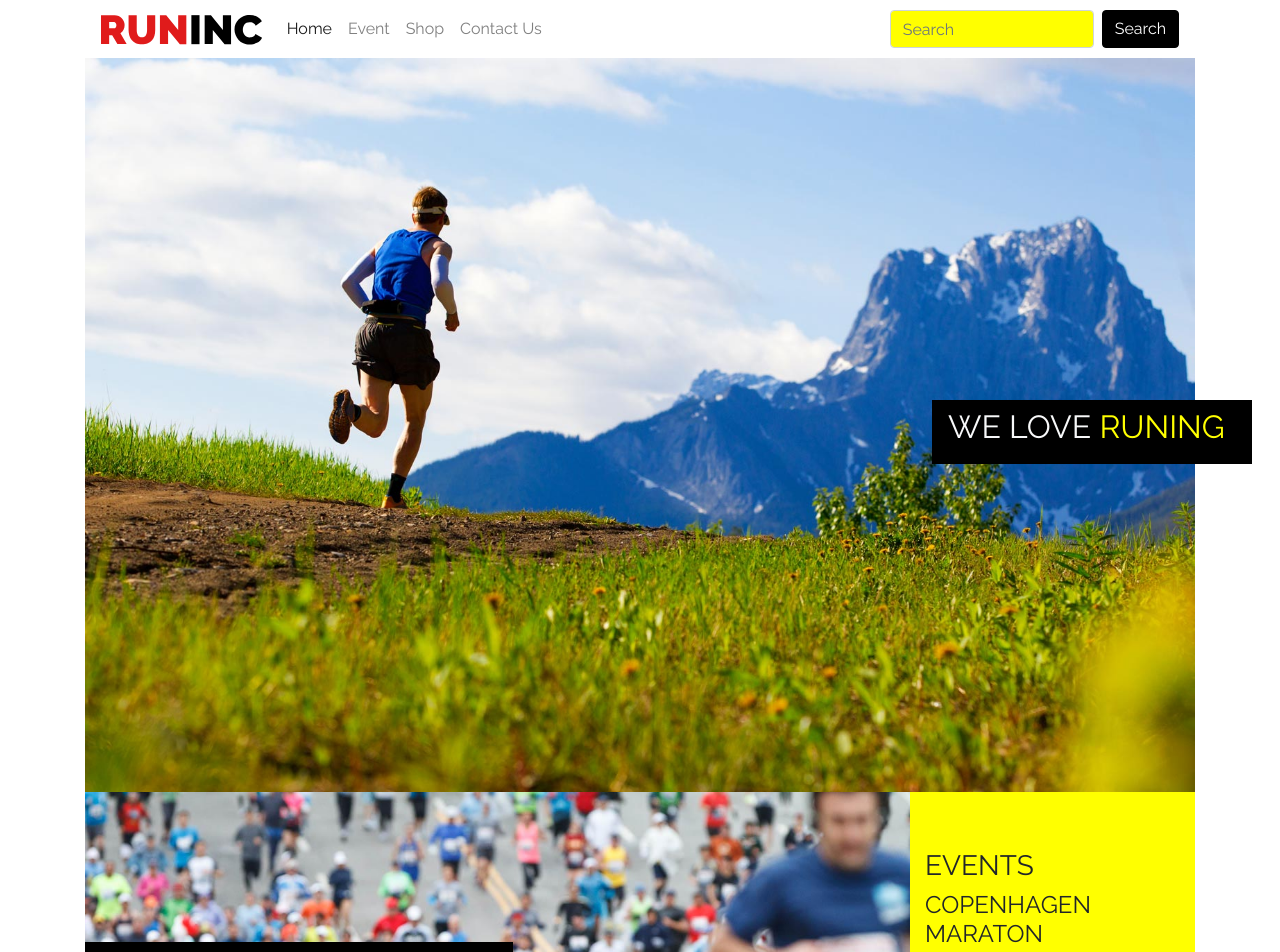
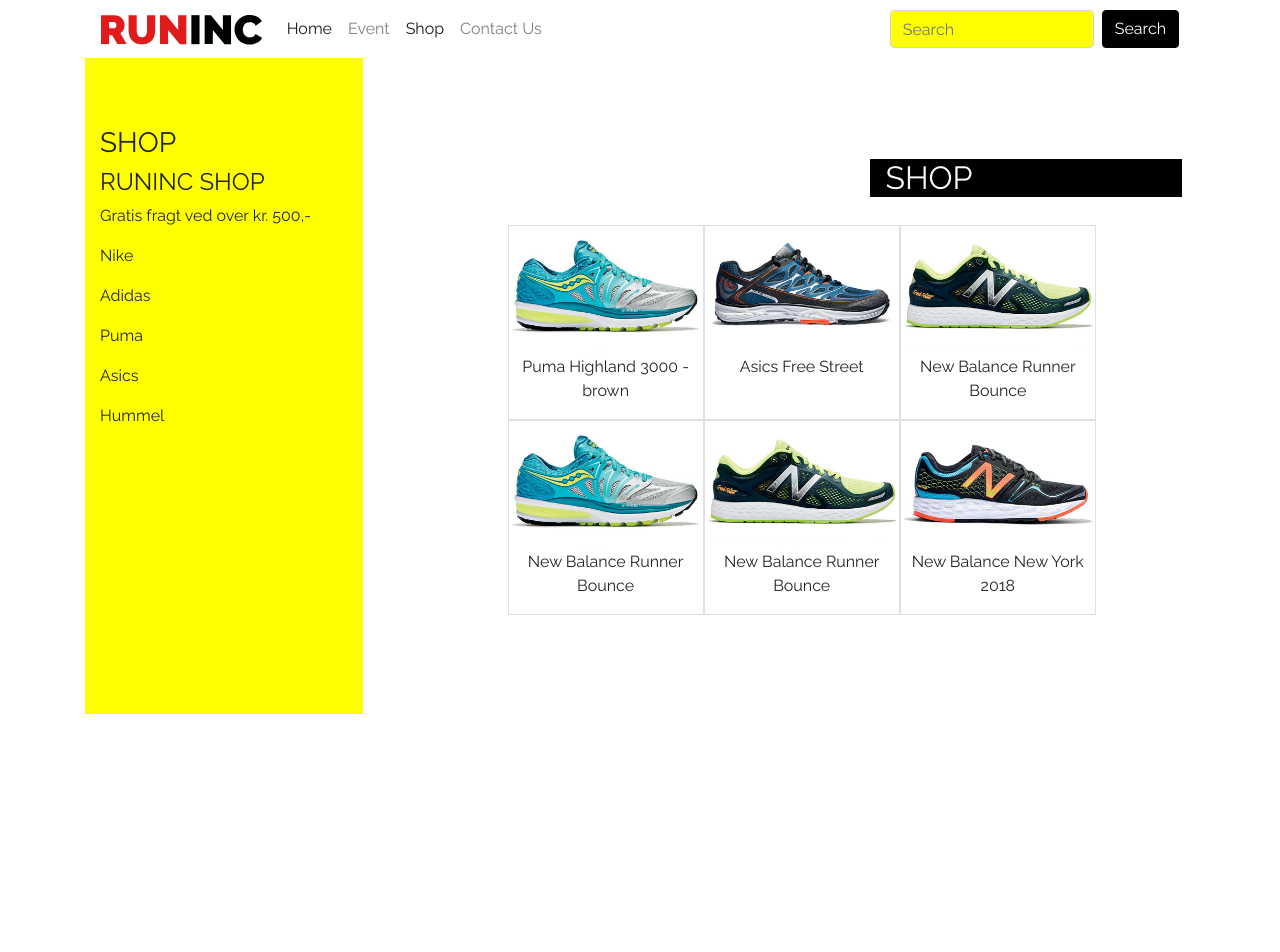
Before and after one commit to kirkemann/reactweb, a React (Create React App) app: page /Shop in a window 1280 px wide. Shown: the top 952 px of the page. After the commit the page ends 800 px from the top, so only its background shows below. Built offline with nearby package versions, Linux system fonts and the light colour scheme.

Commit message:
færdig inden responsiv

```diff
--- a/package.json
+++ b/package.json
@@ -7,6 +7,7 @@
     "node-sass": "^4.12.0",
     "react": "^16.9.0",
     "react-dom": "^16.9.0",
+    "react-router-dom": "^5.0.1",
     "react-scripts": "3.1.1"
   },
   "scripts": {
--- a/public/index.html
+++ b/public/index.html
@@ -41,5 +41,16 @@
       To begin the development, run `npm start` or `yarn start`.
       To create a production bundle, use `npm run build` or `yarn build`.
     -->
+    <script src="https://code.jquery.com/jquery-3.3.1.slim.min.js"
+integrity="sha384-q8i/X+965DzO0rT7abK41JStQIAqVgRVzpbzo5smXKp4YfRvH+8abtTE1Pi6jizo"
+crossorigin="anonymous"></script>
+
+<script src="https://cdnjs.cloudflare.com/ajax/libs/popper.js/1.14.0/umd/popper.min.js"
+integrity="sha384-cs/chFZiN24E4KMATLdqdvsezGxaGsi4hLGOzlXwp5UZB1LY//20VyM2taTB4QvJ"
+crossorigin="anonymous"></script>
+
+<script src="https://stackpath.bootstrapcdn.com/bootstrap/4.1.0/js/bootstrap.min.js"
+integrity="sha384-uefMccjFJAIv6A+rW+L4AHf99KvxDjWSu1z9VI8SKNVmz4sk7buKt/6v9KI65qnm"
+crossorigin="anonymous"></script>
   </body>
 </html>
--- a/src/App.js
+++ b/src/App.js
@@ -1,20 +1,25 @@
 import React from 'react';
+import { BrowserRouter, Route } from 'react-router-dom'
 import Navbar from './components/Navbar/Navbar'
-import Section from './components/Section/section';
-import Main from './components/Main/main';
+import Home from './components/Home';
+import Events from './components/Main/Events';
 import Shop from './components/Article/Shop';
 import Footer from './components/Footer/Footer';
 
 
+
 function App() {
   return (
-    <div className="App">
-      <Navbar />
-      <Section />
-      <Main />
-      <Shop />
-      <Footer />
-    </div>
+    <BrowserRouter>
+      <div className="App">
+        <Navbar />
+        <Route exact path='/' component={Home} />
+        <Route path='/Events' component={Events} />
+        <Route path='/Shop' component={Shop} />
+        <Route path='/Footer' component={Footer} />
+
+      </div>
+    </BrowserRouter>
   );
 }
 
--- /dev/null
+++ b/src/components/Home.js
@@ -0,0 +1,19 @@
+import React from 'react';
+import Section from './Section/section';
+import Events from './Main/Events';
+import Shop from './Article/Shop';
+import Footer from './Footer/Footer';
+
+const Home = () => {
+    return (
+        <div className="container">
+
+        <Section />
+        <Events />
+        <Shop />
+        <Footer />
+        </div>
+     );
+}
+
+export default Home;
--- /dev/null
+++ b/src/components/Main/Events.js
@@ -0,0 +1,28 @@
+import React from 'react';
+import Eventspic from '../img/event.jpg'
+
+const Events = () => {
+    return (
+
+        <div className="container">
+            <div className="row">
+                <div className="col-9">
+                    <img className="img-fluid" src={Eventspic} alt=""/>
+                    <h2 className="eventtext bg-secondary text-right text-light pr-4 w-50 pt-2 position-absolute">NEXT EVENT</h2>
+                </div>
+                <div className="col-3">
+                    <h3>EVENTS</h3>
+                    <h4>COPENHAGEN <br/>MARATON</h4>
+                    <p>Den 29. maj 2018</p>
+                    <h5>AARHUS CITY RUN</h5>
+                    <p>Den 1. juni 2018</p>
+                    <h5>BERLIN MARATON</h5>
+                    <p>Den 6. juni 2018</p>
+                </div>
+
+            </div>
+        </div>
+     );
+}
+
+export default Events;
--- a/src/components/Main/main.js
+++ /dev/null
@@ -1,26 +0,0 @@
-import React from 'react';
-import Events from '../img/event.jpg'
-
-const Main = () => {
-    return (
-        <div className="container">
-            <div className="row">
-            <div className="col-9">
-                <img className="img-fluid" src={Events} alt=""/>
-                <h2 className="eventtext bg-secondary text-right text-light pr-4 w-50 pt-2 position-absolute">NEXT EVENT</h2>
-            </div>
-            <div className="col-3">
-                <h3>EVENTS</h3>
-                <h4>COPENHAGEN <br/>MARATON</h4>
-                <p>Den 29. maj 2018</p>
-                <h5>AARHUS CITY RUN</h5>
-                <p>Den 1. juni 2018</p>
-                <h5>BERLIN MARATON</h5>
-                <p>Den 6. juni 2018</p>
-            </div>
-            </div>
-        </div>
-     );
-}
-
-export default Main;
--- a/src/components/Navbar/Navbar.js
+++ b/src/components/Navbar/Navbar.js
@@ -1,5 +1,6 @@
 import React from 'react';
 import RunInc from '../img/runinc_logo.svg';
+import { NavLink } from 'react-router-dom';
 
 const Navbar = () => {
     return (
@@ -12,16 +13,16 @@ const Navbar = () => {
             <div className="collapse navbar-collapse" id="navbarSupportedContent">
                 <ul className="navbar-nav mr-auto">
                     <li className="nav-item active">
-                        <a className="nav-link" href="/">Home<span class="sr-only">(current)</span></a>
+                        <NavLink className="nav-link" to="/">Home</NavLink>
                     </li>
                     <li className="nav-item">
-                        <a className="nav-link" href="Main">Event</a>
+                        <NavLink className="nav-link" to="/Events">Event</NavLink>
                     </li>
                     <li className="nav-item">
-                        <a className="nav-link" href="Shop">Shop</a>
+                        <NavLink className="nav-link" to="/Shop">Shop</NavLink>
                     </li>
                     <li className="nav-item">
-                        <a className="nav-link" href="Footer">Contact Us</a>
+                        <NavLink className="nav-link" to="/Footer">Contact Us</NavLink>
                     </li>
                 </ul>
                 <form class="form-inline my-2 my-lg-0">
--- a/src/components/Section/section.js
+++ b/src/components/Section/section.js
@@ -4,8 +4,12 @@ import Hero from '../img/hero.jpg'
 const Section = () => {
     return (
         <div className="container">
+            <div className="row">
+                <div className="col-12">
             <img class="img-fluid" src={Hero} alt="Løber-i-naturen"/>
-            <h2 className="texth2 bg-secondary text-light pl-3 w-25 pt-2 position-absolute">WE LOVE <span>RUNING</span></h2>
+            <h2 className="texth2 bg-secondary text-light pl-3 w-50 pt-2 position-absolute">WE LOVE <span>RUNING</span></h2>
+            </div>
+            </div>
         </div>
      );
 }
--- a/src/index.scss
+++ b/src/index.scss
@@ -18,8 +18,8 @@ span
 }
 .texth2
 {
-  top: 400px;
-  left: 932px;
+  top: 350px;
+  left: 540px;
   height: 8%;
 }
 .eventtext {
@@ -51,7 +51,7 @@ ul{
 .shopsec
 {
   bottom: 410px;
-  left: 391px;
+  left: 377px;
 }
 .contacttext
 {
@@ -86,4 +86,9 @@ ul{
 .map-sec
 {
   margin-left: -15px;
+
 }
+.imgevnets
+{
+  margin-left: -15px;
+}
```
Also changed, not shown: 1 other file (tests, documents, lock files or other folders).
